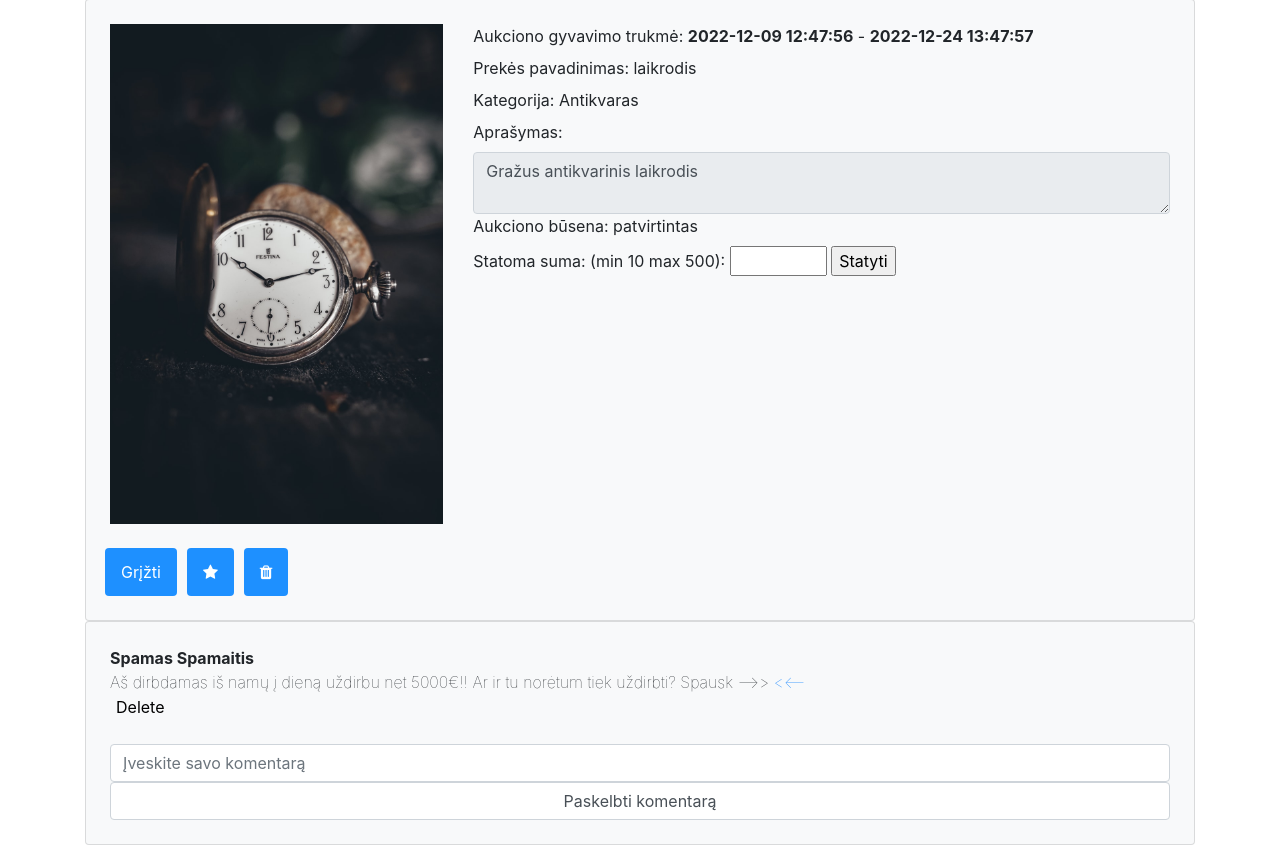
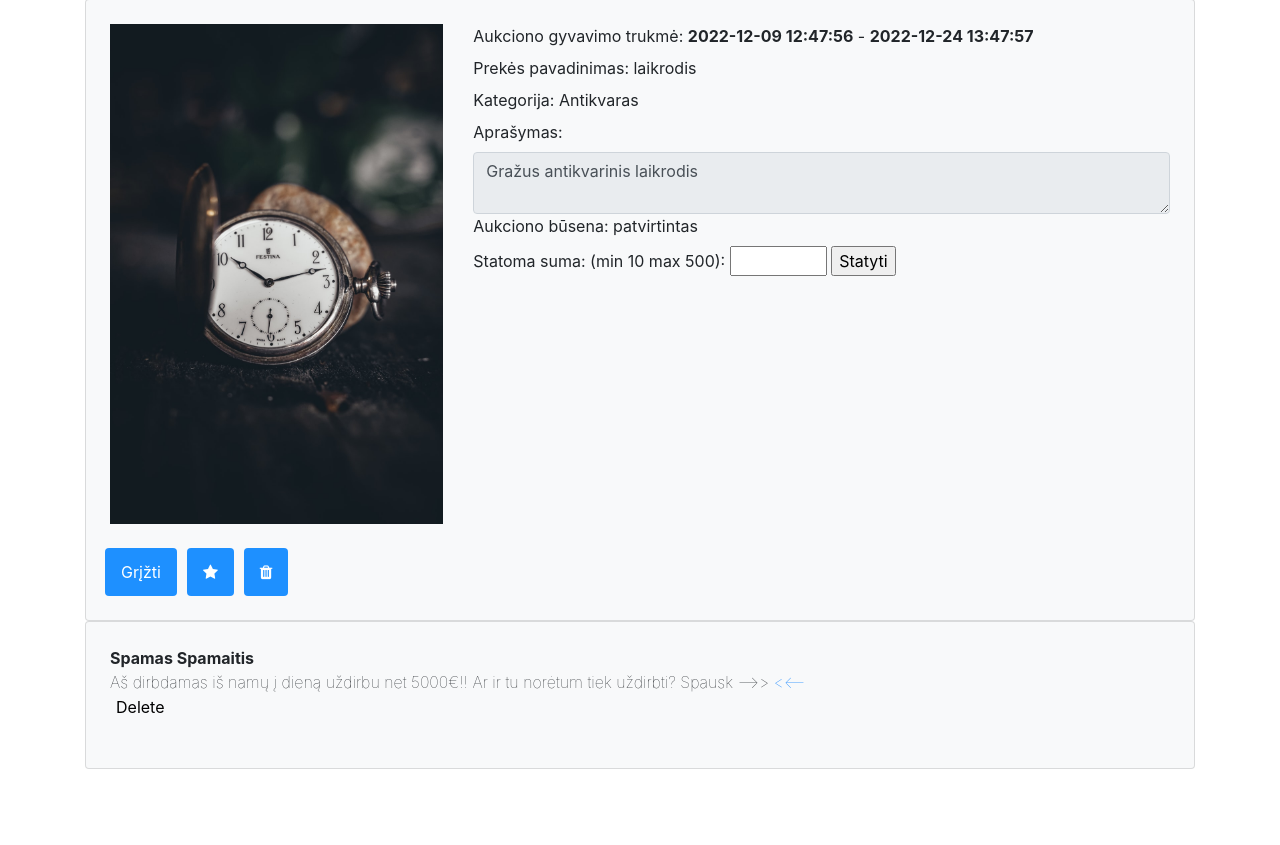
Before and after one commit to Randwarf/ISP_Aukcionai, a PHP site: page /Aukciono_langas.php?id=1 in a window 1280 px wide. Shown: the part 241-1086 px from the top of the page. After the commit the page ends 1010 px from the top, so only its background shows below. Run offline with PHP 8.4, Linux system fonts and the light colour scheme; data comes from the database, SQL or seed files in the repository.

Commit message:
Neprisijungę negali rašyti komentarų

```diff
--- a/Aukciono_langas.php
+++ b/Aukciono_langas.php
@@ -139,8 +139,8 @@
               <!-- Komentaro paskelbimas-->
               <form method="post" action="skelbti_komentara.php?id=<?php echo $id;?>">
                 <br>
-                <input name="comment" id="comment" type="text" placeholder="Įveskite savo komentarą" class="form-control">
-                <input type="submit" value="Paskelbti komentarą" class="form-control">
+                <input <?php if(!isset($_SESSION['userid'])){echo "type='hidden'";}?> name="comment" id="comment" type="text" placeholder="Įveskite savo komentarą" class="form-control">
+                <input <?php if(!isset($_SESSION['userid'])){echo "type='hidden'";}?> type="submit" value="Paskelbti komentarą" class="form-control">
               </form>
 
               <?php
```
